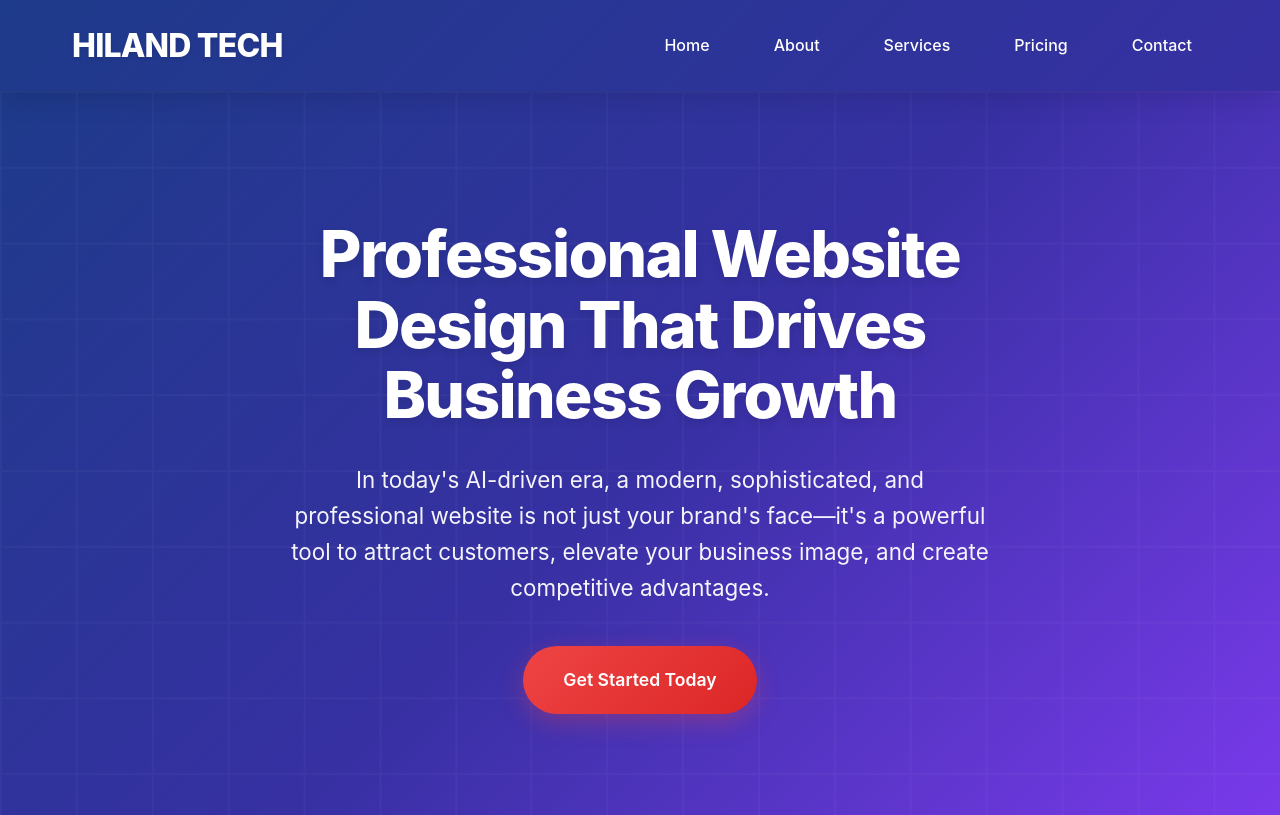
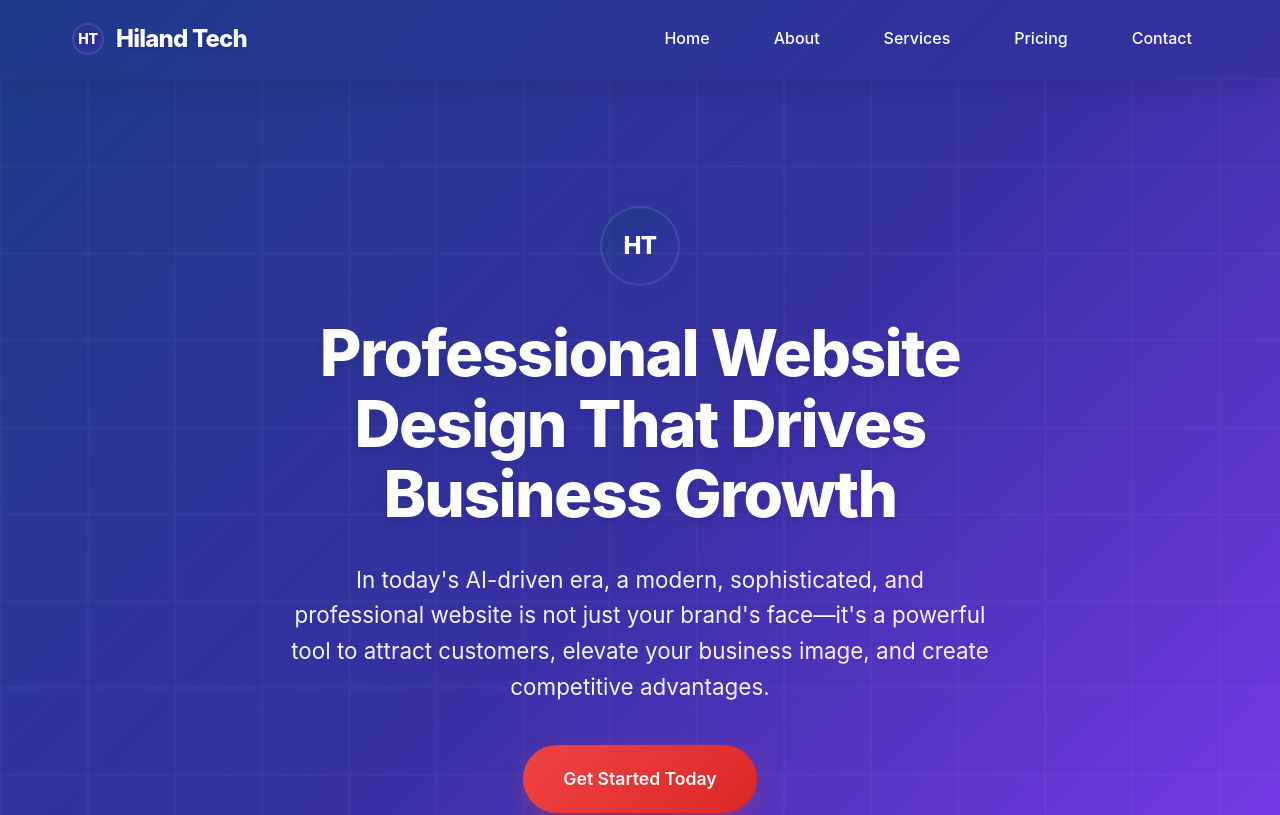
Before and after one commit to yphichdok/hiland-website, a React (Vite) app: page / in a window 1280 px wide. Shown: the top 815 px of the page. Built offline with nearby package versions, Linux system fonts and the light colour scheme.

Commit message:
Add rounded logo to website: Create Logo component with HT initials, integrate in Navbar, Footer, Home and About pages, maintain professional design consistency

```diff
--- a/src/components/Footer.jsx
+++ b/src/components/Footer.jsx
@@ -1,12 +1,16 @@
 import React from 'react'
 import { Link } from 'react-router-dom'
+import Logo from './Logo'
 
 const Footer = () => {
   return (
     <footer className="footer">
       <div className="footer-content">
         <div className="footer-section">
-          <h3>Hiland Tech</h3>
+          <div style={{ display: 'flex', alignItems: 'center', gap: '12px', marginBottom: '1rem' }}>
+            <Logo size="small" />
+            <h3>Hiland Tech</h3>
+          </div>
           <p>Custom website design company based in Minnesota. We create elegant, modern designs tailored to each industry with AI integration capabilities.</p>
         </div>
 
@@ -41,7 +45,7 @@ const Footer = () => {
       </div>
 
       <div className="footer-bottom">
-        <p>&copy; 2024 WebDev Services. All rights reserved.</p>
+        <p>&copy; 2024 Hiland Tech. All rights reserved.</p>
       </div>
     </footer>
   )
--- /dev/null
+++ b/src/components/Logo.jsx
@@ -0,0 +1,51 @@
+import React from 'react';
+
+const Logo = ({ size = 'default', className = '' }) => {
+  const getSize = () => {
+    switch (size) {
+      case 'small':
+        return { width: '32px', height: '32px', fontSize: '14px' };
+      case 'large':
+        return { width: '80px', height: '80px', fontSize: '24px' };
+      default:
+        return { width: '48px', height: '48px', fontSize: '18px' };
+    }
+  };
+
+  const sizeStyles = getSize();
+
+  return (
+    <div
+      className={`logo-container ${className}`}
+      style={{
+        width: sizeStyles.width,
+        height: sizeStyles.height,
+        borderRadius: '50%',
+        background: 'linear-gradient(135deg, #1e3a8a 0%, #3730a3 100%)',
+        display: 'flex',
+        alignItems: 'center',
+        justifyContent: 'center',
+        color: 'white',
+        fontWeight: '800',
+        fontSize: sizeStyles.fontSize,
+        letterSpacing: '-0.025em',
+        boxShadow: '0 4px 20px rgba(30, 58, 138, 0.3)',
+        border: '2px solid rgba(255, 255, 255, 0.1)',
+        transition: 'all 0.3s cubic-bezier(0.4, 0, 0.2, 1)',
+        cursor: 'pointer'
+      }}
+      onMouseEnter={(e) => {
+        e.target.style.transform = 'scale(1.05)';
+        e.target.style.boxShadow = '0 6px 25px rgba(30, 58, 138, 0.4)';
+      }}
+      onMouseLeave={(e) => {
+        e.target.style.transform = 'scale(1)';
+        e.target.style.boxShadow = '0 4px 20px rgba(30, 58, 138, 0.3)';
+      }}
+    >
+      HT
+    </div>
+  );
+};
+
+export default Logo;
--- a/src/components/Navbar.jsx
+++ b/src/components/Navbar.jsx
@@ -1,5 +1,6 @@
 import React, { useState } from 'react'
 import { Link, useLocation } from 'react-router-dom'
+import Logo from './Logo'
 
 const Navbar = () => {
   const [isMobileMenuOpen, setIsMobileMenuOpen] = useState(false)
@@ -21,7 +22,10 @@ const Navbar = () => {
     <nav className="navbar">
       <div className="nav-container">
         <Link to="/" className="logo" onClick={closeMobileMenu}>
-          HILAND TECH
+          <div style={{ display: 'flex', alignItems: 'center', gap: '12px' }}>
+            <Logo size="small" />
+            <span style={{ fontSize: '1.5rem', fontWeight: '800', color: 'white' }}>Hiland Tech</span>
+          </div>
         </Link>
 
         <button className="mobile-menu-btn" onClick={toggleMobileMenu}>
--- a/src/pages/About.jsx
+++ b/src/pages/About.jsx
@@ -1,4 +1,5 @@
 import React from 'react'
+import Logo from '../components/Logo'
 
 const About = () => {
   return (
@@ -6,6 +7,9 @@ const About = () => {
       {/* Hero Section */}
       <section className="hero">
         <div className="hero-content">
+          <div style={{ display: 'flex', justifyContent: 'center', marginBottom: '2rem' }}>
+            <Logo size="large" />
+          </div>
           <h1>About Hiland Tech</h1>
           <p>We're a custom website design company based in Minnesota with years of experience in web design and development, successfully completing numerous projects across diverse industries.</p>
         </div>
--- a/src/pages/Home.jsx
+++ b/src/pages/Home.jsx
@@ -1,5 +1,6 @@
 import React from 'react'
 import { Link } from 'react-router-dom'
+import Logo from '../components/Logo'
 import Testimonials from '../components/Testimonials'
 import Portfolio from '../components/Portfolio'
 import Blog from '../components/Blog'
@@ -10,6 +11,9 @@ const Home = () => {
       {/* Hero Section */}
       <section className="hero">
         <div className="hero-content">
+          <div style={{ display: 'flex', justifyContent: 'center', marginBottom: '2rem' }}>
+            <Logo size="large" />
+          </div>
           <h1>Professional Website Design That Drives Business Growth</h1>
           <p>In today's AI-driven era, a modern, sophisticated, and professional website is not just your brand's face—it's a powerful tool to attract customers, elevate your business image, and create competitive advantages.</p>
           <Link to="/contact" className="cta-button">Get Started Today</Link>
```
